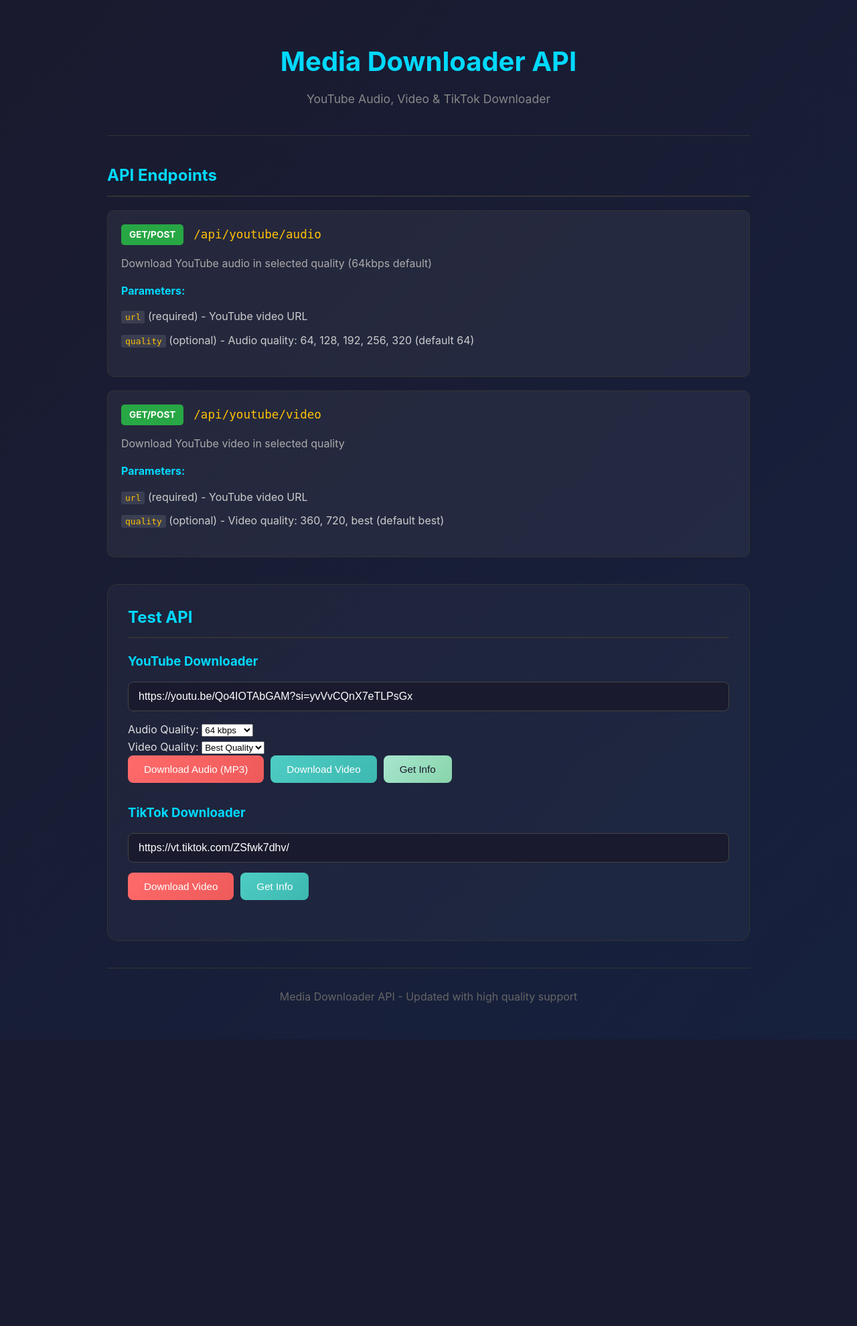
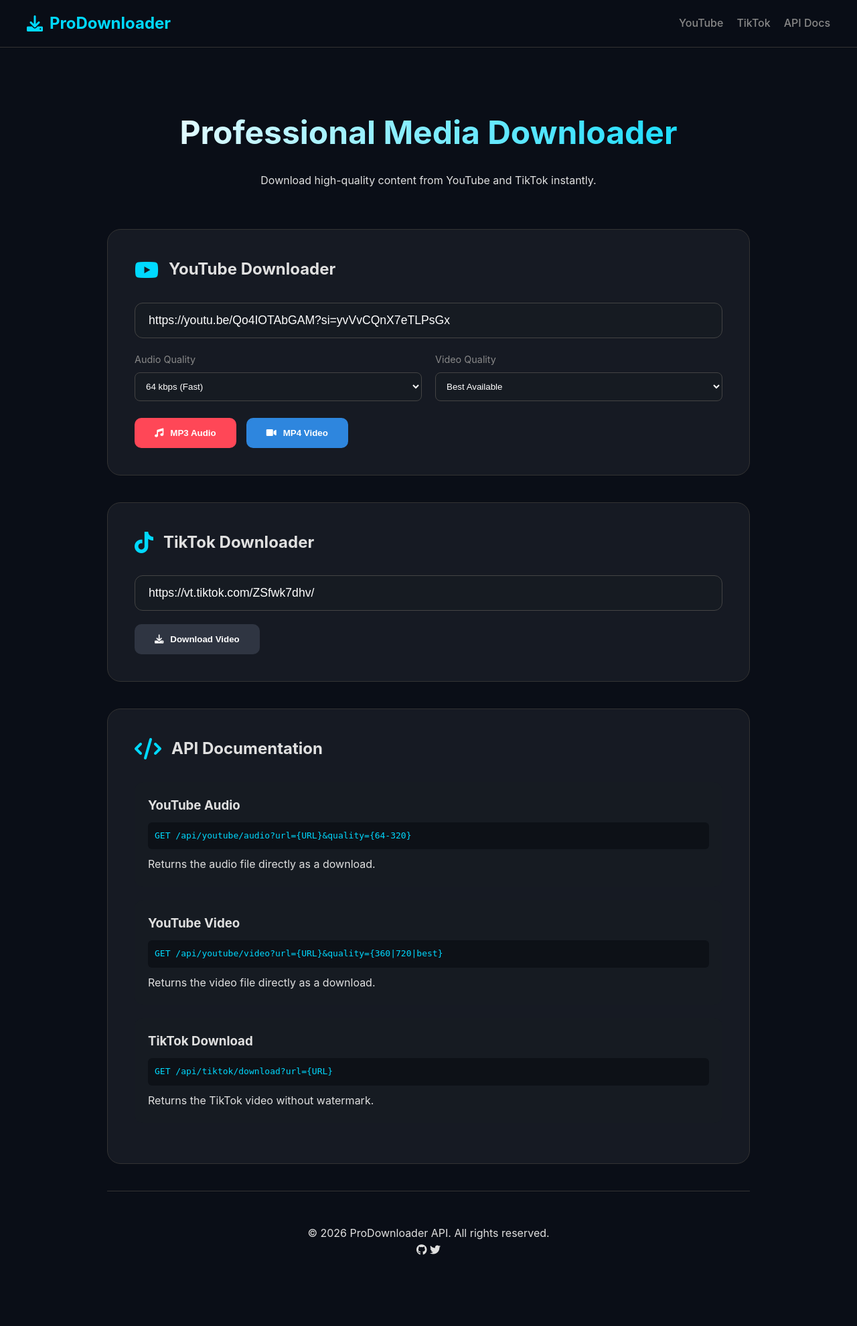
Before and after one commit to yaraya202/Yt-tk-downloader, a Flask app: page / in a window 1280 px wide. Shown: the whole page at 67% size. Before the commit the page ends 1552 px from the top, so only its background shows below. Run offline with Flask 3, Linux system fonts and the light colour scheme.

Commit message:
Update the downloader to support various media quality options
Fixes the "ytdown is not a function" error by switching to the 'youtube' method from 'priyansh-all-dl'. Enhances the user interface with a new navigation bar and modern styling, and improves SEO with updated meta tags. Includes support for audio qualities (64-320kbps) and video qualities (360p, 720p, best).

Replit-Commit-Author: Agent
Replit-Commit-Session-Id: 859f0b66-c997-4ca0-95c3-875f17d92333
Replit-Commit-Checkpoint-Type: intermediate_checkpoint
Replit-Commit-Event-Id: 652cd295-5f69-4491-9836-d871ba2b5ee4
Replit-Commit-Screenshot-Url: https://storage.googleapis.com/screenshot-production-us-central1/dfdf378f-f796-4be1-a876-74da1b7d0855/859f0b66-c997-4ca0-95c3-875f17d92333/pY4QC7e
Replit-Helium-Checkpoint-Created: true

```diff
--- a/static/style.css
+++ b/static/style.css
@@ -1,3 +1,13 @@
+:root {
+    --primary: #00d9ff;
+    --bg-dark: #0a0e17;
+    --card-bg: rgba(255, 255, 255, 0.05);
+    --text: #e0e0e0;
+    --red: #ff4757;
+    --blue: #2e86de;
+    --dark: #2f3542;
+}
+
 * {
     margin: 0;
     padding: 0;
@@ -5,315 +15,219 @@
 }
 
 body {
-    font-family: -apple-system, BlinkMacSystemFont, 'Segoe UI', Roboto, Oxygen, Ubuntu, sans-serif;
-    background: linear-gradient(135deg, #1a1a2e 0%, #16213e 100%);
-    min-height: 100vh;
-    color: #e0e0e0;
+    font-family: 'Inter', -apple-system, sans-serif;
+    background-color: var(--bg-dark);
+    color: var(--text);
     line-height: 1.6;
+    overflow-x: hidden;
+}
+
+.navbar {
+    background: rgba(10, 14, 23, 0.95);
+    padding: 1rem 2rem;
+    position: fixed;
+    width: 100%;
+    top: 0;
+    z-index: 1000;
+    border-bottom: 1px solid #333;
+    backdrop-filter: blur(10px);
+}
+
+.nav-container {
+    max-width: 1200px;
+    margin: 0 auto;
+    display: flex;
+    justify-content: space-between;
+    align-items: center;
+}
+
+.logo {
+    color: var(--primary);
+    font-size: 1.5rem;
+    font-weight: bold;
+    text-decoration: none;
+    display: flex;
+    align-items: center;
+    gap: 10px;
+}
+
+.nav-links {
+    display: flex;
+    list-style: none;
+    gap: 20px;
+}
+
+.nav-links a {
+    color: #888;
+    text-decoration: none;
+    transition: 0.3s;
+    font-weight: 500;
+}
+
+.nav-links a:hover {
+    color: var(--primary);
 }
 
 .container {
     max-width: 1000px;
-    margin: 0 auto;
-    padding: 20px;
+    margin: 100px auto 50px;
+    padding: 0 20px;
 }
 
-header {
+.hero {
     text-align: center;
-    padding: 40px 0;
-    border-bottom: 1px solid #333;
-    margin-bottom: 40px;
+    padding: 60px 0;
 }
 
-header h1 {
-    font-size: 2.5rem;
-    color: #00d9ff;
-    margin-bottom: 10px;
+.hero h1 {
+    font-size: 3rem;
+    color: #fff;
+    margin-bottom: 20px;
+    background: linear-gradient(to right, #fff, var(--primary));
+    -webkit-background-clip: text;
+    -webkit-text-fill-color: transparent;
 }
 
-.subtitle {
-    color: #888;
-    font-size: 1.1rem;
+.main-section {
+    background: var(--card-bg);
+    border-radius: 20px;
+    padding: 40px;
+    margin-bottom: 40px;
+    border: 1px solid #333;
 }
 
-.api-section, .test-section, .deploy-section {
-    margin-bottom: 40px;
-}
-
-h2 {
-    color: #00d9ff;
-    margin-bottom: 20px;
-    padding-bottom: 10px;
-    border-bottom: 2px solid #333;
-}
-
-.endpoint-card {
-    background: rgba(255, 255, 255, 0.05);
-    border-radius: 10px;
-    padding: 20px;
-    margin-bottom: 20px;
-    border: 1px solid #333;
-    transition: transform 0.2s, box-shadow 0.2s;
-}
-
-.endpoint-card:hover {
-    transform: translateY(-2px);
-    box-shadow: 0 5px 20px rgba(0, 217, 255, 0.1);
-}
-
-.endpoint-header {
+.section-header {
     display: flex;
     align-items: center;
     gap: 15px;
-    margin-bottom: 15px;
-}
-
-.method {
-    padding: 5px 12px;
-    border-radius: 5px;
-    font-weight: bold;
-    font-size: 0.85rem;
-}
-
-.method.get {
-    background: #28a745;
-    color: white;
-}
-
-.method.post {
-    background: #007bff;
-    color: white;
-}
-
-.endpoint-header code {
-    font-size: 1.1rem;
-    color: #ffc107;
-}
-
-.description {
-    color: #aaa;
-    margin-bottom: 15px;
-}
-
-.params {
-    margin-bottom: 15px;
-}
-
-.params strong {
-    color: #00d9ff;
-}
-
-.params ul {
-    list-style: none;
-    margin-top: 8px;
-}
-
-.params li {
-    padding: 5px 0;
-    color: #ccc;
-}
-
-.params li code {
-    background: rgba(255, 255, 255, 0.1);
-    padding: 2px 6px;
-    border-radius: 3px;
-    color: #ffc107;
-}
-
-.example {
-    background: #1a1a2e;
-    padding: 15px;
-    border-radius: 8px;
-    margin-top: 10px;
-}
-
-.example strong {
-    color: #00d9ff;
-    display: block;
-    margin-bottom: 10px;
-}
-
-.example pre {
-    background: #0d0d1a;
-    padding: 12px;
-    border-radius: 5px;
-    overflow-x: auto;
-    font-size: 0.9rem;
-    color: #98fb98;
-    margin-top: 8px;
-}
-
-.test-section {
-    background: rgba(255, 255, 255, 0.03);
-    padding: 30px;
-    border-radius: 15px;
-    border: 1px solid #333;
-}
-
-.test-form {
     margin-bottom: 30px;
 }
 
-.test-form h3 {
-    color: #00d9ff;
-    margin-bottom: 15px;
+.section-header i {
+    font-size: 2rem;
+    color: var(--primary);
 }
 
 .test-form input {
     width: 100%;
-    padding: 12px 15px;
+    padding: 15px 20px;
+    border-radius: 12px;
     border: 1px solid #444;
-    border-radius: 8px;
-    background: #1a1a2e;
+    background: #161b22;
     color: #fff;
-    font-size: 1rem;
-    margin-bottom: 15px;
+    font-size: 1.1rem;
+    margin-bottom: 20px;
 }
 
-.test-form input:focus {
-    outline: none;
-    border-color: #00d9ff;
-    box-shadow: 0 0 10px rgba(0, 217, 255, 0.2);
+.options-grid {
+    display: grid;
+    grid-template-columns: 1fr 1fr;
+    gap: 20px;
+    margin-bottom: 25px;
 }
 
-.button-group {
-    display: flex;
-    gap: 10px;
-    flex-wrap: wrap;
-}
-
-.button-group button {
-    padding: 12px 24px;
-    border: none;
-    border-radius: 8px;
-    cursor: pointer;
-    font-size: 0.95rem;
-    font-weight: 500;
-    transition: all 0.3s;
-}
-
-.button-group button:nth-child(1) {
-    background: linear-gradient(135deg, #ff6b6b, #ee5a5a);
-    color: white;
-}
-
-.button-group button:nth-child(2) {
-    background: linear-gradient(135deg, #4ecdc4, #3db8b0);
-    color: white;
-}
-
-.button-group button:nth-child(3) {
-    background: linear-gradient(135deg, #a8e6cf, #88d4ab);
-    color: #1a1a2e;
-}
-
-.button-group button:hover {
-    transform: translateY(-2px);
-    box-shadow: 0 5px 15px rgba(0, 0, 0, 0.3);
-}
-
-.result {
-    margin-top: 20px;
-}
-
-.result pre {
-    background: #0d0d1a;
-    padding: 20px;
-    border-radius: 10px;
-    overflow-x: auto;
+.option-item label {
+    display: block;
+    margin-bottom: 8px;
+    color: #888;
     font-size: 0.9rem;
 }
 
-.result pre.success {
-    border-left: 4px solid #28a745;
-    color: #98fb98;
+.option-item select {
+    width: 100%;
+    padding: 12px;
+    border-radius: 8px;
+    background: #161b22;
+    color: #fff;
+    border: 1px solid #444;
 }
 
-.result pre.error {
-    border-left: 4px solid #dc3545;
-    color: #ff6b6b;
+.btn-group {
+    display: flex;
+    gap: 15px;
 }
 
-.result .loading {
-    color: #ffc107;
-    font-style: italic;
+.btn {
+    padding: 15px 30px;
+    border-radius: 10px;
+    border: none;
+    cursor: pointer;
+    font-weight: 600;
+    display: flex;
+    align-items: center;
+    gap: 10px;
+    transition: 0.3s;
 }
 
-.deploy-section {
-    background: rgba(255, 255, 255, 0.03);
-    padding: 30px;
-    border-radius: 15px;
+.btn-red { background: var(--red); color: #fff; }
+.btn-blue { background: var(--blue); color: #fff; }
+.btn-dark { background: var(--dark); color: #fff; }
+
+.btn:hover {
+    transform: translateY(-3px);
+    box-shadow: 0 10px 20px rgba(0,0,0,0.3);
+}
+
+.docs-section .doc-card {
+    background: #161b22;
+    padding: 20px;
+    border-radius: 12px;
+    margin-bottom: 20px;
+}
+
+.endpoint {
+    background: #0d1117;
+    padding: 10px;
+    border-radius: 6px;
+    color: var(--primary);
+    font-family: monospace;
+    margin: 10px 0;
+    display: block;
+}
+
+.overlay {
+    position: fixed;
+    top: 0;
+    left: 0;
+    width: 100%;
+    height: 100%;
+    background: rgba(0,0,0,0.8);
+    display: flex;
+    justify-content: center;
+    align-items: center;
+    z-index: 2000;
+}
+
+.hidden { display: none; }
+
+.modal {
+    background: #161b22;
+    padding: 40px;
+    border-radius: 20px;
+    text-align: center;
     border: 1px solid #333;
 }
 
-.deploy-info ul {
-    list-style: none;
-    margin: 15px 0;
+.loader {
+    border: 4px solid #333;
+    border-top: 4px solid var(--primary);
+    border-radius: 50%;
+    width: 40px;
+    height: 40px;
+    animation: spin 1s linear infinite;
+    margin: 0 auto 20px;
 }
 
-.deploy-info li {
-    padding: 8px 0;
-    color: #ccc;
-}
-
-.deploy-info li code {
-    background: rgba(255, 255, 255, 0.1);
-    padding: 3px 8px;
-    border-radius: 4px;
-    color: #ffc107;
-}
-
-.deploy-steps {
-    background: #1a1a2e;
-    padding: 20px;
-    border-radius: 10px;
-    margin-top: 20px;
-}
-
-.deploy-steps h4 {
-    color: #00d9ff;
-    margin-bottom: 15px;
-}
-
-.deploy-steps ol {
-    padding-left: 20px;
-}
-
-.deploy-steps li {
-    padding: 8px 0;
-    color: #ccc;
-}
-
-.deploy-steps code {
-    background: rgba(0, 217, 255, 0.1);
-    padding: 3px 8px;
-    border-radius: 4px;
-    color: #00d9ff;
-}
+@keyframes spin { 0% { transform: rotate(0deg); } 100% { transform: rotate(360deg); } }
 
 footer {
     text-align: center;
-    padding: 30px 0;
-    color: #666;
+    padding: 50px 0;
     border-top: 1px solid #333;
-    margin-top: 40px;
 }
 
-@media (max-width: 600px) {
-    header h1 {
-        font-size: 1.8rem;
-    }
-
-    .endpoint-header {
-        flex-direction: column;
-        align-items: flex-start;
-    }
-
-    .button-group {
-        flex-direction: column;
-    }
-
-    .button-group button {
-        width: 100%;
-    }
+@media (max-width: 768px) {
+    .options-grid { grid-template-columns: 1fr; }
+    .btn-group { flex-direction: column; }
+    .hero h1 { font-size: 2rem; }
 }
--- a/templates/index.html
+++ b/templates/index.html
@@ -3,180 +3,162 @@
 <head>
     <meta charset="UTF-8">
     <meta name="viewport" content="width=device-width, initial-scale=1.0">
-    <title>Media Downloader API</title>
+
+    <!-- SEO Tags -->
+    <title>ProDownloader - YouTube & TikTok Video Downloader API</title>
+    <meta name="description" content="High-quality YouTube MP3/MP4 and TikTok video downloader. Fast, free, and easy to use API for developers.">
+    <meta name="keywords" content="youtube downloader, tiktok downloader, mp3 downloader, video api, media downloader">
+    <meta name="author" content="ProDownloader">
     <link rel="stylesheet" href="/static/style.css">
+    <link rel="stylesheet" href="https://cdnjs.cloudflare.com/ajax/libs/font-awesome/6.0.0/css/all.min.css">
 </head>
 <body>
+    <nav class="navbar">
+        <div class="nav-container">
+            <a href="#" class="logo"><i class="fas fa-download"></i> ProDownloader</a>
+            <ul class="nav-links">
+                <li><a href="#youtube">YouTube</a></li>
+                <li><a href="#tiktok">TikTok</a></li>
+                <li><a href="#docs">API Docs</a></li>
+            </ul>
+        </div>
+    </nav>
+
     <div class="container">
-        <header>
-            <h1>Media Downloader API</h1>
-            <p class="subtitle">YouTube Audio, Video & TikTok Downloader</p>
+        <!-- Hero Section -->
+        <header class="hero">
+            <h1>Professional Media Downloader</h1>
+            <p>Download high-quality content from YouTube and TikTok instantly.</p>
         </header>
 
-        <section class="api-section">
-            <h2>API Endpoints</h2>
-
-            <div class="endpoint-card">
-                <div class="endpoint-header">
-                    <span class="method get">GET/POST</span>
-                    <code>/api/youtube/audio</code>
+        <!-- YouTube Section -->
+        <section id="youtube" class="main-section">
+            <div class="section-header">
+                <i class="fab fa-youtube"></i>
+                <h2>YouTube Downloader</h2>
+            </div>
+            <div class="test-form">
+                <input type="text" id="youtube-url" placeholder="Paste YouTube URL here..." value="https://youtu.be/Qo4IOTAbGAM?si=yvVvCQnX7eTLPsGx">
+                <div class="options-grid">
+                    <div class="option-item">
+                        <label>Audio Quality</label>
+                        <select id="audio-quality">
+                            <option value="64">64 kbps (Fast)</option>
+                            <option value="128">128 kbps (Standard)</option>
+                            <option value="192">192 kbps (High)</option>
+                            <option value="320">320 kbps (Ultra)</option>
+                        </select>
+                    </div>
+                    <div class="option-item">
+                        <label>Video Quality</label>
+                        <select id="video-quality">
+                            <option value="360">360p (Small)</option>
+                            <option value="720">720p (HD)</option>
+                            <option value="best" selected>Best Available</option>
+                        </select>
+                    </div>
                 </div>
-                <p class="description">Download YouTube audio in selected quality (64kbps default)</p>
-                <div class="params">
-                    <strong>Parameters:</strong>
-                    <ul>
-                        <li><code>url</code> (required) - YouTube video URL</li>
-                        <li><code>quality</code> (optional) - Audio quality: 64, 128, 192, 256, 320 (default 64)</li>
-                    </ul>
-                </div>
-            </div>
-
-            <div class="endpoint-card">
-                <div class="endpoint-header">
-                    <span class="method get">GET/POST</span>
-                    <code>/api/youtube/video</code>
-                </div>
-                <p class="description">Download YouTube video in selected quality</p>
-                <div class="params">
-                    <strong>Parameters:</strong>
-                    <ul>
-                        <li><code>url</code> (required) - YouTube video URL</li>
-                        <li><code>quality</code> (optional) - Video quality: 360, 720, best (default best)</li>
-                    </ul>
+                <div class="btn-group">
+                    <button class="btn btn-red" onclick="downloadYouTubeAudio()"><i class="fas fa-music"></i> MP3 Audio</button>
+                    <button class="btn btn-blue" onclick="downloadYouTubeVideo()"><i class="fas fa-video"></i> MP4 Video</button>
                 </div>
             </div>
         </section>
 
-        <section class="test-section">
-            <h2>Test API</h2>
-
+        <!-- TikTok Section -->
+        <section id="tiktok" class="main-section">
+            <div class="section-header">
+                <i class="fab fa-tiktok"></i>
+                <h2>TikTok Downloader</h2>
+            </div>
             <div class="test-form">
-                <h3>YouTube Downloader</h3>
-                <input type="text" id="youtube-url" placeholder="Enter YouTube URL" value="https://youtu.be/Qo4IOTAbGAM?si=yvVvCQnX7eTLPsGx">
-
-                <div class="options-group">
-                    <div class="option">
-                        <label for="audio-quality">Audio Quality:</label>
-                        <select id="audio-quality">
-                            <option value="64">64 kbps</option>
-                            <option value="128">128 kbps</option>
-                            <option value="192">192 kbps</option>
-                            <option value="256">256 kbps</option>
-                            <option value="320">320 kbps</option>
-                        </select>
-                    </div>
-                    <div class="option">
-                        <label for="video-quality">Video Quality:</label>
-                        <select id="video-quality">
-                            <option value="360">360p</option>
-                            <option value="720">720p</option>
-                            <option value="best" selected>Best Quality</option>
-                        </select>
-                    </div>
-                </div>
-
-                <div class="button-group">
-                    <button onclick="downloadYouTubeAudio()">Download Audio (MP3)</button>
-                    <button onclick="downloadYouTubeVideo()">Download Video</button>
-                    <button onclick="getYouTubeInfo()">Get Info</button>
+                <input type="text" id="tiktok-url" placeholder="Paste TikTok URL here..." value="https://vt.tiktok.com/ZSfwk7dhv/">
+                <div class="btn-group">
+                    <button class="btn btn-dark" onclick="downloadTikTok()"><i class="fas fa-download"></i> Download Video</button>
                 </div>
             </div>
+        </section>
 
-            <div class="test-form">
-                <h3>TikTok Downloader</h3>
-                <input type="text" id="tiktok-url" placeholder="Enter TikTok URL" value="https://vt.tiktok.com/ZSfwk7dhv/">
-                <div class="button-group">
-                    <button onclick="downloadTikTok()">Download Video</button>
-                    <button onclick="getTikTokInfo()">Get Info</button>
-                </div>
+        <!-- API Documentation Section -->
+        <section id="docs" class="main-section docs-section">
+            <div class="section-header">
+                <i class="fas fa-code"></i>
+                <h2>API Documentation</h2>
             </div>
 
-            <div id="result" class="result"></div>
+            <div class="doc-card">
+                <h3>YouTube Audio</h3>
+                <div class="endpoint"><code>GET /api/youtube/audio?url={URL}&quality={64-320}</code></div>
+                <p>Returns the audio file directly as a download.</p>
+            </div>
+
+            <div class="doc-card">
+                <h3>YouTube Video</h3>
+                <div class="endpoint"><code>GET /api/youtube/video?url={URL}&quality={360|720|best}</code></div>
+                <p>Returns the video file directly as a download.</p>
+            </div>
+
+            <div class="doc-card">
+                <h3>TikTok Download</h3>
+                <div class="endpoint"><code>GET /api/tiktok/download?url={URL}</code></div>
+                <p>Returns the TikTok video without watermark.</p>
+            </div>
         </section>
 
+        <div id="result-overlay" class="overlay hidden">
+            <div class="modal">
+                <div id="loader" class="loader"></div>
+                <div id="status-text">Processing...</div>
+                <button class="btn btn-close" onclick="closeModal()">Close</button>
+            </div>
+        </div>
+
         <footer>
-            <p>Media Downloader API - Updated with high quality support</p>
+            <p>&copy; 2026 ProDownloader API. All rights reserved.</p>
+            <div class="social-links">
+                <i class="fab fa-github"></i>
+                <i class="fab fa-twitter"></i>
+            </div>
         </footer>
     </div>
 
     <script>
         const BASE_URL = window.location.origin;
 
-        function showResult(message, isError = false) {
-            const result = document.getElementById('result');
-            result.innerHTML = `<pre class="${isError ? 'error' : 'success'}">${JSON.stringify(message, null, 2)}</pre>`;
+        function showLoading(text = "Processing...") {
+            document.getElementById('result-overlay').classList.remove('hidden');
+            document.getElementById('status-text').innerText = text;
+            document.getElementById('loader').style.display = 'block';
         }
 
-        function showLoading() {
-            const result = document.getElementById('result');
-            result.innerHTML = '<p class="loading">Processing... Please wait.</p>';
+        function closeModal() {
+            document.getElementById('result-overlay').classList.add('hidden');
         }
 
         async function downloadYouTubeAudio() {
             const url = document.getElementById('youtube-url').value;
             const quality = document.getElementById('audio-quality').value;
-            if (!url) {
-                showResult({error: 'Please enter a YouTube URL'}, true);
-                return;
-            }
-            showLoading();
+            if (!url) return alert('Please enter URL');
+            showLoading("Downloading Audio...");
             window.location.href = `${BASE_URL}/api/youtube/audio?url=${encodeURIComponent(url)}&quality=${quality}`;
-            showResult({message: 'Download started...'});
+            setTimeout(closeModal, 5000);
         }
 
         async function downloadYouTubeVideo() {
             const url = document.getElementById('youtube-url').value;
             const quality = document.getElementById('video-quality').value;
-            if (!url) {
-                showResult({error: 'Please enter a YouTube URL'}, true);
-                return;
-            }
-            showLoading();
+            if (!url) return alert('Please enter URL');
+            showLoading("Downloading Video...");
             window.location.href = `${BASE_URL}/api/youtube/video?url=${encodeURIComponent(url)}&quality=${quality}`;
-            showResult({message: 'Download started...'});
-        }
-
-        async function getYouTubeInfo() {
-            const url = document.getElementById('youtube-url').value;
-            if (!url) {
-                showResult({error: 'Please enter a YouTube URL'}, true);
-                return;
-            }
-            showLoading();
-            try {
-                const response = await fetch(`${BASE_URL}/api/youtube/info?url=${encodeURIComponent(url)}`);
-                const data = await response.json();
-                showResult(data, !data.success);
-            } catch (error) {
-                showResult({error: error.message}, true);
-            }
+            setTimeout(closeModal, 5000);
         }
 
         async function downloadTikTok() {
             const url = document.getElementById('tiktok-url').value;
-            if (!url) {
-                showResult({error: 'Please enter a TikTok URL'}, true);
-                return;
-            }
-            showLoading();
+            if (!url) return alert('Please enter URL');
+            showLoading("Downloading TikTok...");
             window.location.href = `${BASE_URL}/api/tiktok/download?url=${encodeURIComponent(url)}`;
-            showResult({message: 'Download started...'});
-        }
-
-        async function getTikTokInfo() {
-            const url = document.getElementById('tiktok-url').value;
-            if (!url) {
-                showResult({error: 'Please enter a TikTok URL'}, true);
-                return;
-            }
-            showLoading();
-            try {
-                const response = await fetch(`${BASE_URL}/api/tiktok/info?url=${encodeURIComponent(url)}`);
-                const data = await response.json();
-                showResult(data, !data.success);
-            } catch (error) {
-                showResult({error: error.message}, true);
-            }
+            setTimeout(closeModal, 5000);
         }
     </script>
 </body>
```
Also changed, not shown: downloader.js (+8 -5 lines).
